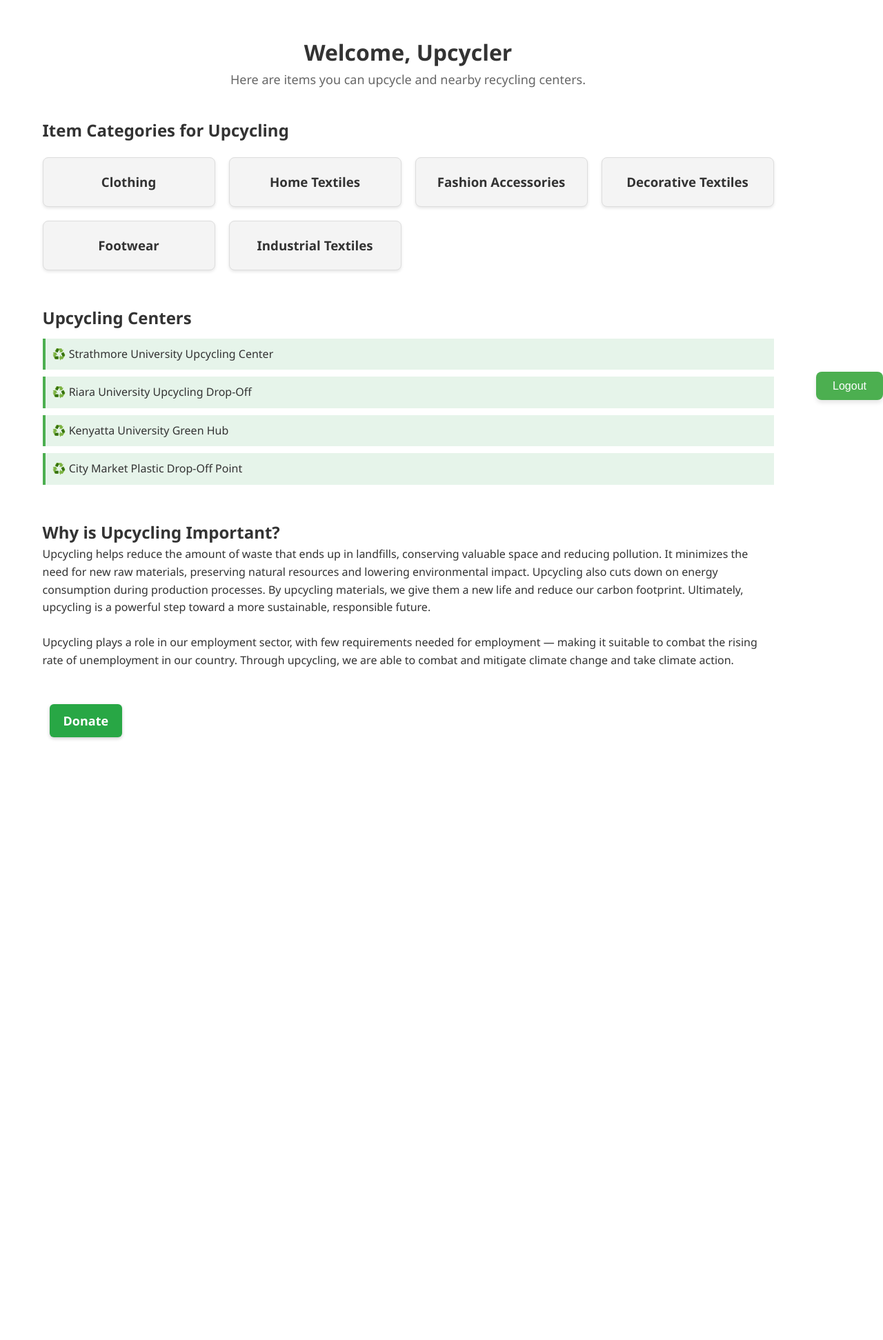
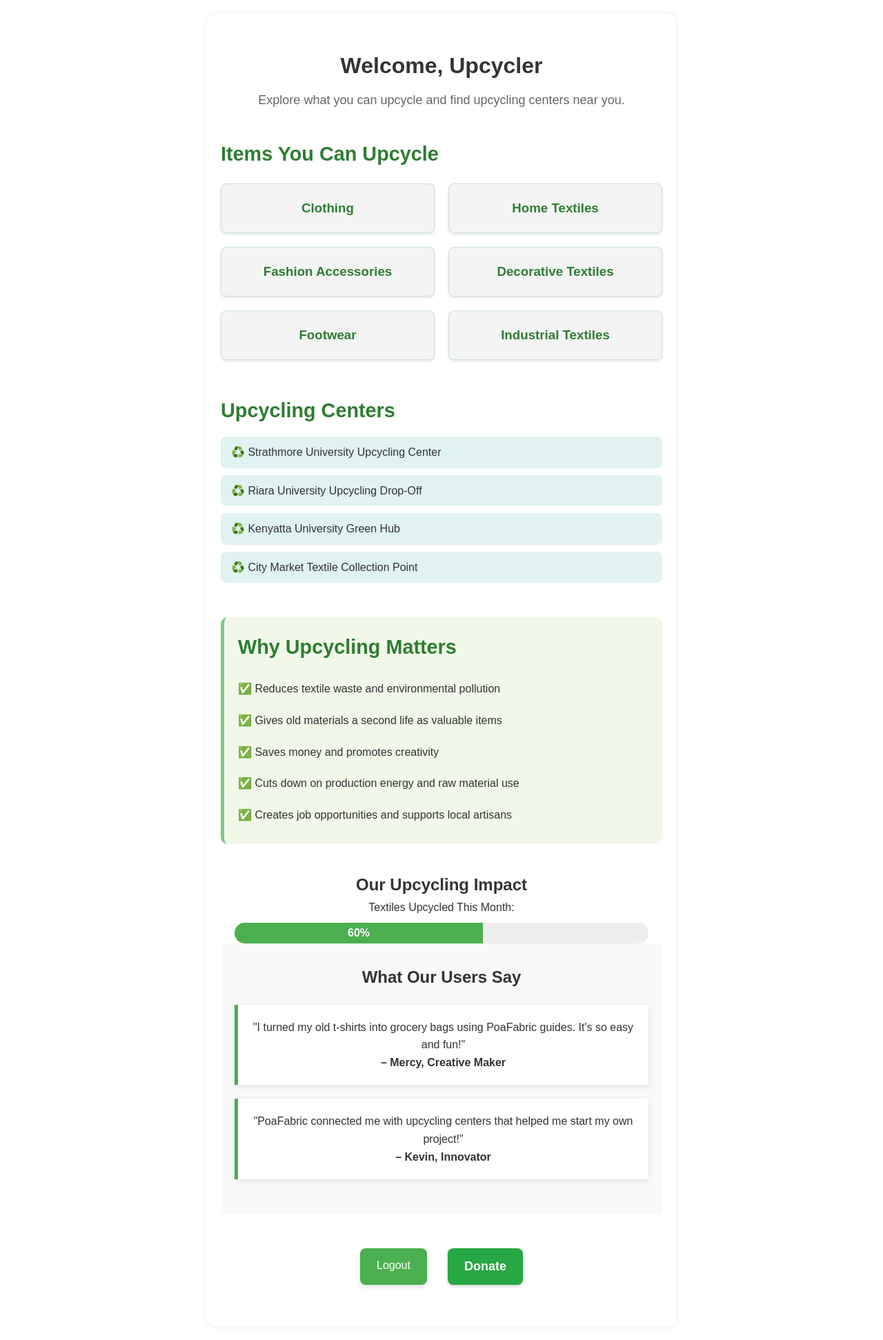
Before and after one commit to taragon/PoaFabric, a Django app: page /upcycler/ in a window 1280 px wide. Shown: the whole page at 69% size. Before the commit the page ends 1073 px from the top, so only its background shows below. Run offline with Django 4.2, Linux system fonts and the light colour scheme; a user stored in the database is signed in.

Commit message:
debbuging and styling upcycling.html

```diff
--- a/user/static/user/styles.css
+++ b/user/static/user/styles.css
@@ -94,84 +94,136 @@
 }
 
 /* upcycling dashboard */
-
-.dashboard-container {
-    padding: 40px;
-    font-family: 'Segoe UI', sans-serif;
+/* Reset & Base */
+* {
+    margin: 0;
+    padding: 0;
+    box-sizing: border-box;
 }
 
+body {
+    font-family: 'Segoe UI', Tahoma, Geneva, Verdana, sans-serif;
+    background: #f0fdf4;
+    color: #2e7d32;
+    line-height: 1.6;
+    padding: 20px;
+}
+
+/* Container */
+.dashboard-container {
+    max-width: 1200px;
+    margin: auto;
+    padding: 20px;
+    background: #ffffff;
+    border-radius: 12px;
+    box-shadow: 0 0 10px rgba(0, 100, 0, 0.1);
+}
+
+/* Header */
 .dashboard-header {
     text-align: center;
     margin-bottom: 40px;
 }
 
-.items-section, .centers-section, .why-recycle {
-    margin-bottom: 50px;
+.dashboard-header h1 {
+    font-size: 2.5em;
+    color: #1b5e20;
+    margin-bottom: 10px;
 }
 
+.dashboard-header p {
+    font-size: 1.2em;
+    color: #4caf50;
+}
+
+/* Section Headings */
+.items-section h2,
+.centers-section h2,
+.importance-section h2 {
+    font-size: 1.8em;
+    margin-bottom: 15px;
+    color: #2e7d32;
+}
+
+/* Item Grid */
 .items-grid {
     display: grid;
-    grid-template-columns: repeat(auto-fit, minmax(250px, 1fr));
+    grid-template-columns: repeat(auto-fit, minmax(180px, 1fr));
     gap: 20px;
+    margin-bottom: 40px;
 }
 
 .item-card {
-    border: 1px solid #ddd;
+    background: #e8f5e9;
+    border: 1px solid #c8e6c9;
+    border-radius: 10px;
     padding: 20px;
-    border-radius: 8px;
-    background-color: #f9f9f9;
+    text-align: center;
+    font-weight: bold;
+    color: #2e7d32;
+    transition: all 0.3s ease;
 }
 
+.item-card:hover {
+    background-color: #c8e6c9;
+    transform: scale(1.05);
+    cursor: pointer;
+}
+
+/* Centers List */
 .centers-section ul {
     list-style: none;
-    padding: 0;
+    padding-left: 0;
+    margin-bottom: 40px;
 }
 
 .centers-section li {
-    background-color: #e6f4ea;
+    background: #e0f2f1;
     margin: 10px 0;
-    padding: 10px;
-    border-left: 4px solid #4CAF50;
-}
-.items-grid {
-    display: grid;
-    grid-template-columns: repeat(3, 1fr);
-    gap: 20px;
-    margin-top: 20px;
+    padding: 10px 15px;
+    border-radius: 8px;
+    font-weight: 500;
 }
 
-.item-card {
-    border: 1px solid #ddd;
+/* Importance Section */
+.importance-section {
+    background: #f1f8e9;
     padding: 20px;
+    border-left: 5px solid #81c784;
+    margin-bottom: 40px;
+    border-radius: 10px;
+}
+
+/* Buttons */
+.button-container {
+    text-align: center;
+    margin: 20px 0;
+}
+
+.donate-btn,
+.logout-btn {
+    background-color: #43a047;
+    color: white;
+    padding: 12px 25px;
+    font-size: 1em;
+    border: none;
     border-radius: 8px;
-    background-color: #f1f9f6;
-    text-align: center;
-    font-weight: bold;
+    text-decoration: none;
+    transition: background-color 0.3s ease, transform 0.2s ease;
 }
-    .donate-btn.small {
-        display: inline-block;
-        padding: 10px 20px;            /* A bit more padding for larger feel */
-        font-size: 18px;               /* 👈 Increased text size */
-        font-weight: bold;            /* Optional: makes text stand out */
-        background-color: #28a745;
-        color: white;
-        border: none;
-        border-radius: 6px;
-        cursor: pointer;
-        margin-left: 10px;
-        width: auto !important;
-        text-align: center;
-        white-space: nowrap;          /* Keeps the button text on one line */
-    }
 
-    .donate-btn.small:hover {
-        background-color: #218838;
-    }
+.donate-btn:hover,
+.logout-btn:hover {
+    background-color: #388e3c;
+    transform: scale(1.05);
+}
 
+/* Responsive Iframe */
+iframe {
+    border-radius: 10px;
+    border: 2px solid #a5d6a7;
+}
 
-.donate-btn.small:hover {
-    background-color: #218838;
-}
 
 
 /*recycler dashboard */
--- a/user/templates/user/upcycler.html
+++ b/user/templates/user/upcycler.html
@@ -8,15 +8,13 @@
 </head>
 <body>
     <div class="dashboard-container">
-        <!-- Header -->
         <header class="dashboard-header">
             <h1>Welcome, Upcycler</h1>
-            <p>Here are items you can upcycle and nearby recycling centers.</p>
+            <p>Explore what you can upcycle and find upcycling centers near you.</p>
         </header>
 
-        <!-- Item Categories -->
         <section class="items-section">
-            <h2>Item Categories for Upcycling</h2>
+            <h2>Items You Can Upcycle</h2>
             <div class="items-grid">
                 <div class="item-card"><h3>Clothing</h3></div>
                 <div class="item-card"><h3>Home Textiles</h3></div>
@@ -27,58 +25,52 @@
             </div>
         </section>
 
-        <!-- Upcycling Centers + Donate Button -->
         <section class="centers-section">
-            <div class="centers-header">
-                <h2>Upcycling Centers</h2>
-               </div>
+            <h2>Upcycling Centers</h2>
             <ul>
                 <li>♻️ Strathmore University Upcycling Center</li>
                 <li>♻️ Riara University Upcycling Drop-Off</li>
                 <li>♻️ Kenyatta University Green Hub</li>
-                <li>♻️ City Market Plastic Drop-Off Point</li>
-
+                <li>♻️ City Market Textile Collection Point</li>
             </ul>
         </section>
 
-        <!-- Why Upcycling is Important -->
-        <section class="why-recycle">
-            <h2>Why is Upcycling Important?</h2>
-            <p>
-                Upcycling helps reduce the amount of waste that ends up in landfills, conserving valuable space and reducing pollution.
-                It minimizes the need for new raw materials, preserving natural resources and lowering environmental impact.
-                Upcycling also cuts down on energy consumption during production processes. By upcycling materials, we give them a new life
-                and reduce our carbon footprint. Ultimately, upcycling is a powerful step toward a more sustainable, responsible future.
-                <br><br>
-                Upcycling plays a role in our employment sector, with few requirements needed for employment — making it suitable to combat the rising rate of unemployment in our country.
-                Through upcycling, we are able to combat and mitigate climate change and take climate action.
-            </p>
+        <section class="importance-section">
+            <h2>Why Upcycling Matters</h2>
+            <ul>
+                <li>✅ Reduces textile waste and environmental pollution</li>
+                <li>✅ Gives old materials a second life as valuable items</li>
+                <li>✅ Saves money and promotes creativity</li>
+                <li>✅ Cuts down on production energy and raw material use</li>
+                <li>✅ Creates job opportunities and supports local artisans</li>
+            </ul>
         </section>
 
-        <a href="https://docs.google.com/forms/d/e/1FAIpQLSdDTQ47o4Ewt_Tm1JG2V-cwYWWn7Ndw1_dFzTylBZAlIJmOvQ/viewform"
-        target="_blank"
-        class="donate-btn small">Donate</a>
+        <section class="progress-impact">
+            <h2>Our Upcycling Impact</h2>
+            <p>Textiles Upcycled This Month:</p>
+            <div class="progress-bar">
+                <div class="progress" style="width: 60%;">60%</div>
+            </div>
+        </section>
 
+        <section class="testimonials">
+            <h2>What Our Users Say</h2>
+            <div class="testimonial-card">
+                <p>"I turned my old t-shirts into grocery bags using PoaFabric guides. It's so easy and fun!"</p>
+                <strong>– Mercy, Creative Maker</strong>
+            </div>
+            <div class="testimonial-card">
+                <p>"PoaFabric connected me with upcycling centers that helped me start my own project!"</p>
+                <strong>– Kevin, Innovator</strong>
+            </div>
+        </section>
 
-        <!-- Hidden Donation Form -->
-        <div id="donation-form" style="display: none; margin-top: 30px;">
-            <h2>Donation Form</h2>
-            <iframe src="https://docs.google.com/forms/d/e/1FAIpQLSdDTQ47o4Ewt_Tm1JG2V-cwYWWn7Ndw1_dFzTylBZAlIJmOvQ/viewform?embedded=true"
-                width="100%" height="800" frameborder="0" marginheight="0" marginwidth="0">Loading…</iframe>
+        <div class="button-container">
+            <a href="{% url 'logout' %}" class="logout-btn">Logout</a>
+            <a href="https://docs.google.com/forms/d/e/1FAIpQLSdDTQ47o4Ewt_Tm1JG2V-cwYWWn7Ndw1_dFzTylBZAlIJmOvQ/viewform"
+                target="_blank" class="donate-btn">Donate</a>
         </div>
     </div>
-
-    <!-- Logout Button -->
-    <div style="text-align: center; margin-top: 30px;">
-        <a href="{% url 'logout' %}" class="logout-btn">Logout</a>
-    </div>
-
-    <!-- Toggle Form Script -->
-    <script>
-        function toggleForm() {
-            var formDiv = document.getElementById('donation-form');
-            formDiv.style.display = (formDiv.style.display === 'none') ? 'block' : 'none';
-        }
-    </script>
 </body>
 </html>
```
Also changed, not shown: db.sqlite3.
